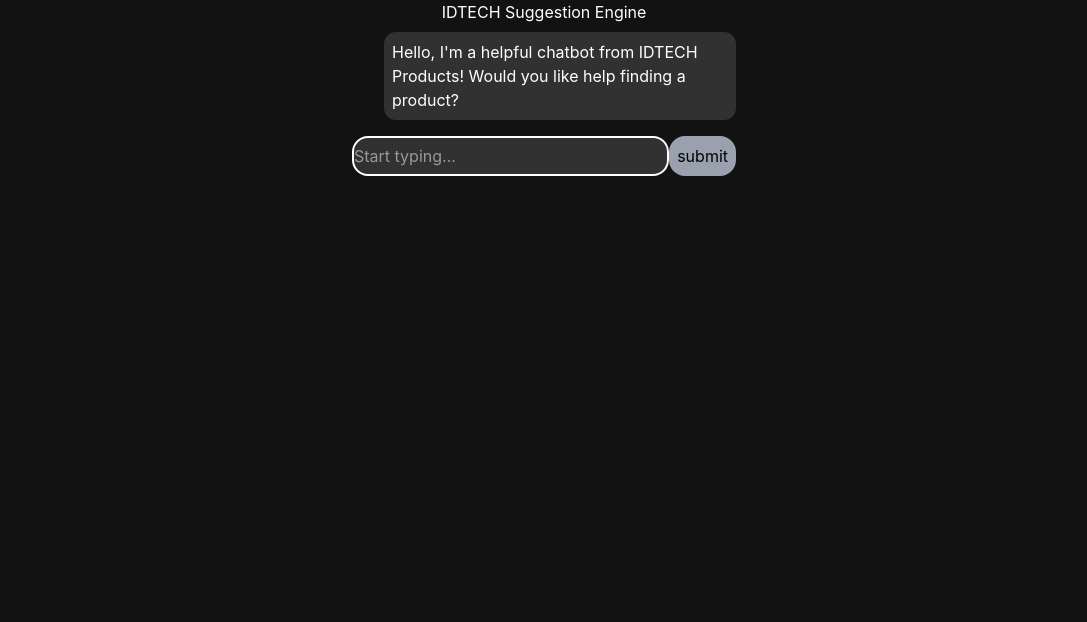
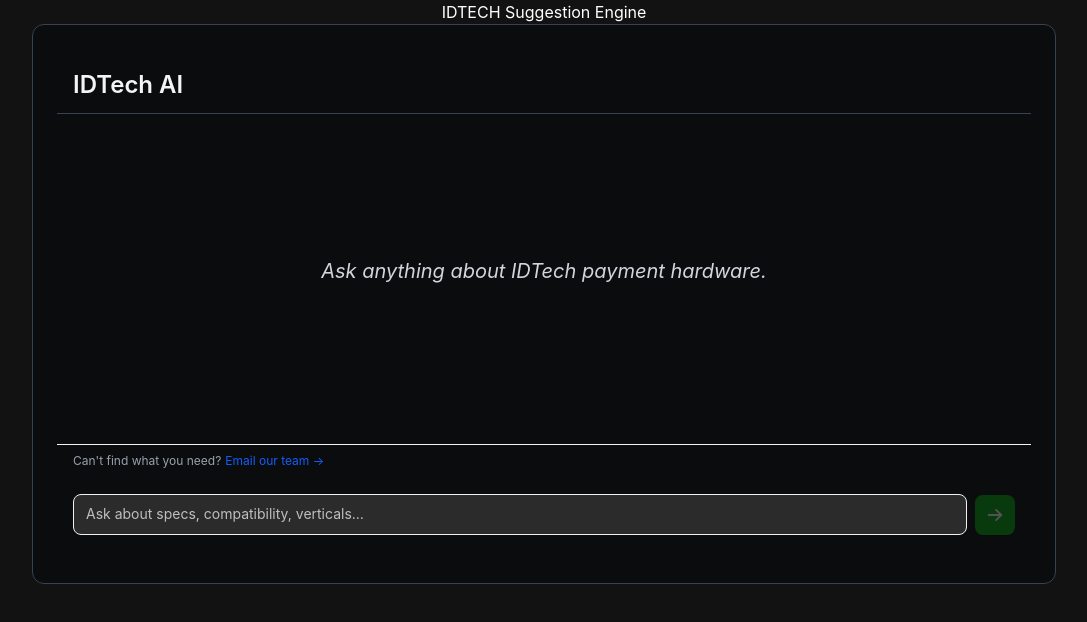
Before and after one commit to deyi0v0/idtech-suggestion-engine, a React (Vite) app in the folder frontend/: page / in a window 1280 px wide. Shown: the top 622 px of the page, without its empty margins (96-1183 px from the left). Built offline with nearby package versions, Linux system fonts and the light colour scheme.

Commit message:
Add a Chatwindow component with an input, messages, and email button

```diff
--- a/frontend/src/App.tsx
+++ b/frontend/src/App.tsx
@@ -1,10 +1,26 @@
-import SampleChat from "./components/SampleChat"
+import { useState } from "react";
+import ChatWindow from "./components/ChatWindow";
+import type { Message } from "./components/ChatWindow";
 
 function App() {
+  const [messages, setMessages] = useState<Message[]>([]);
+  const [isTyping, setIsTyping] = useState(false);
+
+  const handleSend = async (text: string) => {
+    setMessages((prev) => [...prev, { id: Date.now().toString(), role: "user", text }]);
+    setIsTyping(true);
+
+    await new Promise((r) => setTimeout(r, 500));
+    const reply = `Demo assistant: Based on your input, I recommend Product A (SKU: 12345) — it covers common use-cases and matches compatibility requirements.`;
+
+    setMessages((prev) => [...prev, { id: (Date.now() + 1).toString(), role: "bot", text: reply }]);
+    setIsTyping(false);
+  };
+
   return (
-    <div className="flex flex-col items-center">
+    <div className="flex flex-col items-center w-full">
       <h1 className="text-white text-center">IDTECH Suggestion Engine</h1>
-      <SampleChat />
+      <ChatWindow messages={messages} onSend={handleSend} isTyping={isTyping} />
     </div>
   );
 }
--- /dev/null
+++ b/frontend/src/components/ChatInput.tsx
@@ -0,0 +1,74 @@
+import { useState, useRef } from "react";
+
+interface ChatInputProps {
+  onSend: (text: string) => void;
+  disabled?: boolean;
+  placeholder?: string;
+}
+
+export default function ChatInput({
+  onSend,
+  disabled = false,
+  placeholder = "Ask about specs, compatibility, verticals…",
+}: ChatInputProps) {
+  const [value, setValue] = useState("");
+  const textareaRef = useRef<HTMLTextAreaElement>(null);
+
+  const submit = () => {
+    const trimmed = value.trim();
+    if (!trimmed || disabled) return;
+    onSend(trimmed);
+    setValue("");
+    if (textareaRef.current) {
+      textareaRef.current.style.height = "auto";
+    }
+  };
+
+  const handleChange = (e: React.ChangeEvent<HTMLTextAreaElement>) => {
+    setValue(e.target.value);
+    const el = e.target;
+    el.style.height = "auto";
+    el.style.height = Math.min(el.scrollHeight, 120) + "px";
+  };
+
+  const handleKeyDown = (e: React.KeyboardEvent<HTMLTextAreaElement>) => {
+    if (e.key === "Enter" && !e.shiftKey) {
+      e.preventDefault();
+      submit();
+    }
+  };
+
+  const canSend = value.trim().length > 0 && !disabled;
+
+  return (
+    <div className="flex items-end gap-2 px-4 py-4 border-t border-[#0B0C0D] bg-[#0B0C0D]">
+      <textarea
+        ref={textareaRef}
+        value={value}
+        onChange={handleChange}
+        onKeyDown={handleKeyDown}
+        placeholder={placeholder}
+        disabled={disabled}
+        rows={1}
+        className="flex-1 resize-none rounded-lg px-3 py-2 text-sm placeholder:text-[#BFBFBF] leading-relaxed overflow-hidden bg-[#2B2B2B] text-[#F2F2F2] border border-[#F2F2F2] focus:outline-none disabled:opacity-50"
+      />
+      <button
+        onClick={submit}
+        disabled={!canSend}
+        className="flex h-10 w-10 shrink-0 items-center justify-center rounded-lg bg-[#03A60E] text-white transition-opacity disabled:opacity-30 hover:bg-[#84D98A] active:scale-95"
+        aria-label="Send message"
+        style={{ boxShadow: '0 1px 0 rgba(0,0,0,0.3)' }}
+      >
+        <svg width="16" height="16" viewBox="0 0 14 14" fill="none">
+          <path
+            d="M1.5 7h11M8 2.5L12.5 7 8 11.5"
+            stroke="#F2F2F2"
+            strokeWidth="1.6"
+            strokeLinecap="round"
+            strokeLinejoin="round"
+          />
+        </svg>
+      </button>
+    </div>
+  );
+}
--- /dev/null
+++ b/frontend/src/components/ChatWindow.tsx
@@ -0,0 +1,136 @@
+import { useEffect, useRef } from "react";
+import ChatInput from "./ChatInput";
+
+//types
+
+export interface Message {
+  id: string;
+  role: "bot" | "user";
+  text: string;
+  quickReplies?: string[];
+}
+
+interface ChatWindowProps {
+  messages: Message[];
+  onSend: (text: string) => void;
+  isTyping?: boolean;
+  disabled?: boolean;
+}
+
+//components
+
+function TypingIndicator() {
+  return (
+    <div className="flex items-end gap-2">
+      <div className="rounded-2xl rounded-bl-sm bg-gray-700 px-4 py-3">
+        <div className="flex gap-1 items-center h-4">
+          {[0, 1, 2].map((i) => (
+            <span
+              key={i}
+              className="block h-1.5 w-1.5 rounded-full bg-gray-400 animate-bounce"
+              style={{ animationDelay: `${i * 0.15}s` }}
+            />
+          ))}
+        </div>
+      </div>
+    </div>
+  );
+}
+
+function MessageBubble({
+  msg,
+  onQuickReply,
+}: {
+  msg: Message;
+  onQuickReply: (label: string) => void;
+}) {
+  const isBot = msg.role === "bot";
+
+  return (
+    <div className={`flex flex-col gap-2 ${isBot ? "items-start" : "items-end"}`}>
+      {isBot ? (
+        <div className="w-full">
+          <p className="w-full px-3 py-2 text-sm leading-relaxed text-gray-200">
+            {msg.text}
+          </p>
+        </div>
+      ) : (
+        <div className="self-end max-w-[75%] inline-block">
+          <p className="inline-block rounded-2xl px-3 py-2 text-sm leading-relaxed bg-[#2B2B2B] text-white">
+            {msg.text}
+          </p>
+        </div>
+      )}
+
+      {isBot && msg.quickReplies && msg.quickReplies.length > 0 && (
+        <div className="flex flex-wrap gap-2 pl-9">
+          {msg.quickReplies.map((label) => (
+            <button
+              key={label}
+              onClick={() => onQuickReply(label)}
+              className="rounded-full border border-gray-200 bg-white px-3 py-1 text-xs text-blue-600 hover:bg-blue-50 transition-colors"
+            >
+              {label}
+            </button>
+          ))}
+        </div>
+      )}
+    </div>
+  );
+}
+
+//default component
+export default function ChatWindow({
+  messages,
+  onSend,
+  isTyping = false,
+  disabled = false,
+}: ChatWindowProps) {
+  const bottomRef = useRef<HTMLDivElement>(null);
+
+  useEffect(() => {
+    bottomRef.current?.scrollIntoView({ behavior: "smooth" });
+  }, [messages, isTyping]);
+
+  return (
+    <div className="mx-auto w-full max-w-5xl px-6 py-8 flex flex-col min-h-[70vh] border border-gray-700 rounded-xl overflow-hidden bg-[#0B0C0D] text-gray-100">
+      {/* Header */}
+      <div className="flex items-center gap-2.5 px-4 py-3 border-b border-gray-700 shrink-0">
+        <div>
+          <p className="text-2xl font-semibold text-gray-100">IDTech AI</p>
+        </div>
+      </div>
+
+      {/* Messages */}
+      <div className="flex-1 overflow-y-auto px-6 py-6 flex flex-col gap-4">
+        {messages.length === 0 ? (
+          <div className="flex-1 flex items-center justify-center">
+            <p className="text-center text-xl text-gray-300">
+              <i>Ask anything about IDTech payment hardware.</i>
+            </p>
+          </div>
+        ) : (
+          messages.map((msg) => (
+            <MessageBubble key={msg.id} msg={msg} onQuickReply={onSend} />
+          ))
+        )}
+        {isTyping && <TypingIndicator />}
+        <div ref={bottomRef} />
+      </div>
+
+      {/* Escalation strip */}
+      <div className="flex items-center gap-1 px-4 py-2 border-t border-gray-100">
+        <span className="text-xs text-gray-400">Can't find what you need?</span>
+        <a
+          href="mailto:support@idtechproducts.com"
+          className="text-xs text-blue-600 hover:underline"
+        >
+          Email our team →
+        </a>
+      </div>
+
+      {/* Input */}
+      <ChatInput onSend={onSend} disabled={disabled} />
+    </div>
+  );
+}
```
